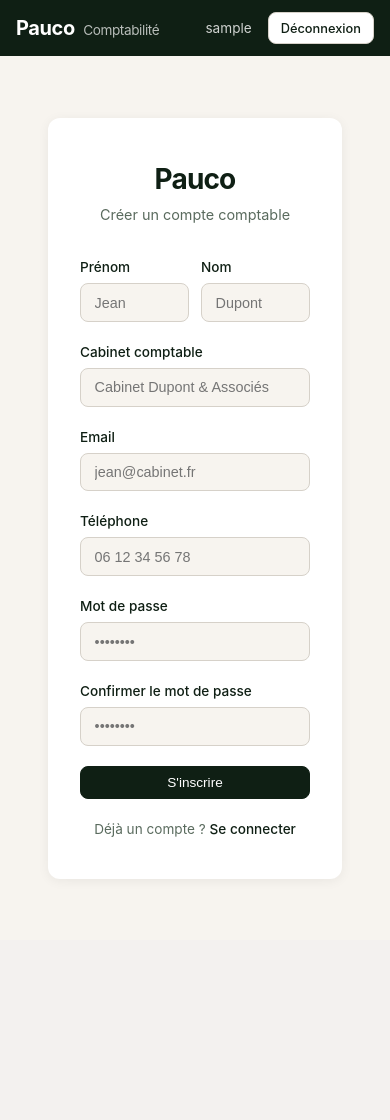
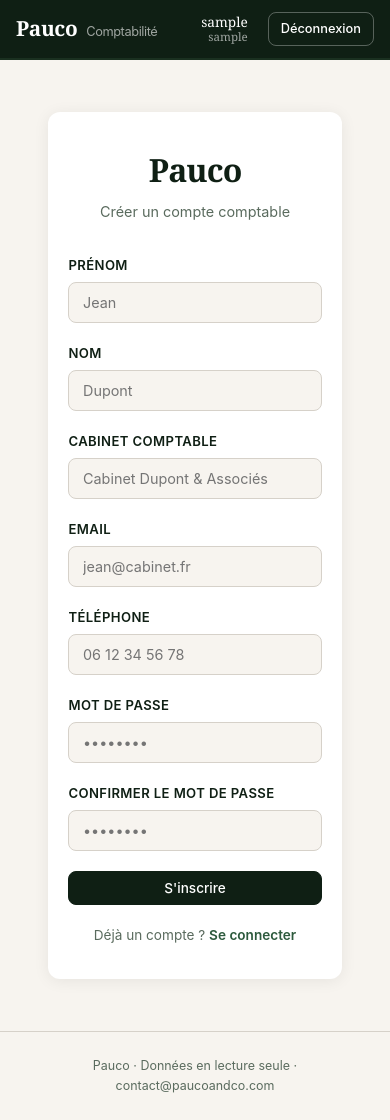
Before and after one commit to PaucoFR/pauco-comptable, a Flask app: page /inscription in a window 390 px wide. Before the commit the page ends 879 px from the top, so only its background shows below. Run offline with Flask 3, Linux system fonts and the light colour scheme; the visitor is signed in with stand-in values (Sample User, id 1).

Commit message:
security+design: audit complet interface comptable
SECURITE:
- SECRET_KEY obligatoire (crash si absente, plus de fallback hardcodé)
- Session expire après 8h (PERMANENT_SESSION_LIFETIME)
- Cookies: HttpOnly + SameSite=Lax + Secure en prod
- Sanitize toutes les formulas Airtable (anti-injection apostrophe)
- Validation email regex + mot de passe min 8 chars sur inscription
- Statut != actif bloqué au login (déjà en place, vérifié)
- Toutes routes protégées @login_required sauf /health, /login, /inscription
- Accès restaurant filtré par Restaurants_IDs du comptable

DESIGN:
- Police Georgia pour titres et valeurs (charte Pauco)
- Sans-serif pour UI (labels, boutons, inputs)
- Footer: "Pauco · Données en lecture seule · contact@paucoandco.com"
- Navbar: nom du comptable + cabinet affiché
- Dashboard: cards avec ville + formatage montants espaces
- Bouton export CSV vert nuit bien visible (btn-export)
- Tableau dépenses détaillé dans vue restaurant
- Responsive amélioré (mobile 480px + tablette 768px)
- Hover cards avec translateY + ombre

Co-Authored-By: Claude Opus 4.6 (1M context) <noreply@anthropic.com>

```diff
--- a/app.py
+++ b/app.py
@@ -1,4 +1,5 @@
 import os
+import re
 import functools
 import csv
 import io
@@ -16,7 +17,11 @@ from dotenv import load_dotenv
 load_dotenv()
 
 app = Flask(__name__)
-app.secret_key = os.environ.get("SECRET_KEY", "pauco-comptable-secret-key-change-me")
+app.secret_key = os.environ["SECRET_KEY"]
+app.config["SESSION_COOKIE_HTTPONLY"] = True
+app.config["SESSION_COOKIE_SAMESITE"] = "Lax"
+app.config["SESSION_COOKIE_SECURE"] = os.environ.get("FLASK_ENV") == "production"
+app.config["PERMANENT_SESSION_LIFETIME"] = timedelta(hours=8)
 
 # Airtable config
 AIRTABLE_TOKEN = os.environ.get("AIRTABLE_TOKEN", "")
@@ -29,6 +34,12 @@ api = Api(AIRTABLE_TOKEN)
 
 def get_table(table_name):
     return api.table(BASE_ID, table_name)
+
+
+# ── Security helpers ────────────────────────────────────────────
+def sanitize_for_formula(value):
+    """Escape single quotes to prevent Airtable formula injection."""
+    return value.replace("'", "\\'")
 
 
 # ── Auth decorator ──────────────────────────────────────────────
@@ -45,7 +56,8 @@ def login_required(f):
 def get_restaurants_for_comptable(comptable_email):
     """Get restaurants assigned to this accountant."""
     table = get_table("Comptables")
-    records = table.all(formula=f"{{Email}} = '{comptable_email}'")
+    safe_email = sanitize_for_formula(comptable_email)
+    records = table.all(formula=f"{{Email}} = '{safe_email}'")
     if not records:
         return []
     comptable = records[0]["fields"]
@@ -68,7 +80,8 @@ def get_depenses(restaurant_id, months=1):
     """Get expenses for a restaurant over the last N months."""
     table = get_table("Dépenses")
     date_limit = (datetime.now() - timedelta(days=30 * months)).strftime("%Y-%m-%d")
-    formula = f"AND({{Restaurant}} = '{restaurant_id}', {{Date}} >= '{date_limit}')"
+    safe_id = sanitize_for_formula(restaurant_id)
+    formula = f"AND({{Restaurant}} = '{safe_id}', {{Date}} >= '{date_limit}')"
     try:
         return table.all(formula=formula)
     except Exception:
@@ -79,7 +92,8 @@ def get_revenus(restaurant_id, months=1):
     """Get revenue for a restaurant over the last N months."""
     table = get_table("Revenus")
     date_limit = (datetime.now() - timedelta(days=30 * months)).strftime("%Y-%m-%d")
-    formula = f"AND({{Restaurant}} = '{restaurant_id}', {{Date}} >= '{date_limit}')"
+    safe_id = sanitize_for_formula(restaurant_id)
+    formula = f"AND({{Restaurant}} = '{safe_id}', {{Date}} >= '{date_limit}')"
     try:
         return table.all(formula=formula)
     except Exception:
@@ -96,7 +110,6 @@ def compute_monthly_ca(revenus_records):
         if date_str:
             key = date_str[:7]  # YYYY-MM
             monthly[key] = monthly.get(key, 0) + montant
-    # Sort by month
     return dict(sorted(monthly.items()))
 
 
@@ -109,6 +122,21 @@ def compute_depenses_by_category(depenses_records):
         montant = fields.get("Montant", 0)
         categories[cat] = categories.get(cat, 0) + montant
     return dict(sorted(categories.items()))
+
+
+def get_depenses_list(depenses_records):
+    """Return flat list of expenses for table display."""
+    rows = []
+    for rec in depenses_records:
+        f = rec["fields"]
+        rows.append({
+            "date": f.get("Date", ""),
+            "categorie": f.get("Catégorie", "Autre"),
+            "description": f.get("Description", ""),
+            "montant": f.get("Montant", 0),
+        })
+    rows.sort(key=lambda x: x["date"], reverse=True)
+    return rows
 
 
 # ── Telegram ────────────────────────────────────────────────────
@@ -147,10 +175,18 @@ def inscription():
             flash("Les mots de passe ne correspondent pas.", "error")
             return render_template("inscription.html")
 
-        # Check if email already exists
+        if len(password) < 8:
+            flash("Le mot de passe doit contenir au moins 8 caractères.", "error")
+            return render_template("inscription.html")
+
+        if not re.match(r"^[^@\s]+@[^@\s]+\.[^@\s]+$", email):
+            flash("Adresse email invalide.", "error")
+            return render_template("inscription.html")
+
         table = get_table("Comptables")
         try:
-            existing = table.all(formula=f"{{Email}} = '{email}'")
+            safe_email = sanitize_for_formula(email)
+            existing = table.all(formula=f"{{Email}} = '{safe_email}'")
             if existing:
                 flash("Un compte avec cet email existe déjà.", "error")
                 return render_template("inscription.html")
@@ -158,7 +194,6 @@ def inscription():
             flash("Erreur de connexion à la base de données.", "error")
             return render_template("inscription.html")
 
-        # Create record in Airtable
         try:
             table.create({
                 "Prenom": prenom,
@@ -174,7 +209,6 @@ def inscription():
             flash("Erreur lors de la création du compte.", "error")
             return render_template("inscription.html")
 
-        # Notify Telegram
         send_telegram(f"Nouveau comptable inscrit : {prenom} {nom} — {cabinet} — {email}")
 
         flash("Votre demande est en cours de validation. Vous recevrez un email sous 24h.", "success")
@@ -202,7 +236,8 @@ def login():
 
         table = get_table("Comptables")
         try:
-            records = table.all(formula=f"{{Email}} = '{email}'")
+            safe_email = sanitize_for_formula(email)
+            records = table.all(formula=f"{{Email}} = '{safe_email}'")
         except Exception:
             flash("Erreur de connexion à la base de données.", "error")
             return render_template("login.html")
@@ -223,8 +258,10 @@ def login():
             flash("Votre compte est en attente de validation.", "error")
             return render_template("login.html")
 
+        session.permanent = True
         session["user_email"] = email
         session["user_name"] = comptable.get("Nom", email)
+        session["user_cabinet"] = comptable.get("Cabinet", "")
         return redirect(url_for("dashboard"))
 
     return render_template("login.html")
@@ -246,6 +283,7 @@ def dashboard():
         fields = resto["fields"]
         resto_id = resto["id"]
         name = fields.get("Nom", "Restaurant")
+        ville = fields.get("Ville", "")
 
         revenus = get_revenus(resto_id, months=1)
         depenses = get_depenses(resto_id, months=1)
@@ -257,6 +295,7 @@ def dashboard():
         cards.append({
             "id": resto_id,
             "nom": name,
+            "ville": ville,
             "ca": ca,
             "resultat": resultat,
             "nb_depenses": len(depenses),
@@ -268,7 +307,6 @@ def dashboard():
 @app.route("/restaurant/<resto_id>")
 @login_required
 def restaurant_view(resto_id):
-    # Verify access
     restaurants = get_restaurants_for_comptable(session["user_email"])
     resto_ids = [r["id"] for r in restaurants]
     if resto_id not in resto_ids:
@@ -285,12 +323,12 @@ def restaurant_view(resto_id):
     fields = resto["fields"]
     name = fields.get("Nom", "Restaurant")
 
-    # 12 months data
     revenus_12m = get_revenus(resto_id, months=12)
     depenses_12m = get_depenses(resto_id, months=12)
 
     monthly_ca = compute_monthly_ca(revenus_12m)
     depenses_by_cat = compute_depenses_by_category(depenses_12m)
+    depenses_table = get_depenses_list(depenses_12m)
 
     total_ca = sum(monthly_ca.values())
     total_depenses = sum(depenses_by_cat.values())
@@ -307,6 +345,7 @@ def restaurant_view(resto_id):
         resto_id=resto_id,
         monthly_ca=monthly_ca,
         depenses_by_cat=depenses_by_cat,
+        depenses_table=depenses_table,
         total_ca=total_ca,
         total_depenses=total_depenses,
         ratio_food=ratio_food,
@@ -317,7 +356,6 @@ def restaurant_view(resto_id):
 @app.route("/restaurant/<resto_id>/export")
 @login_required
 def export_csv(resto_id):
-    # Verify access
     restaurants = get_restaurants_for_comptable(session["user_email"])
     resto_ids = [r["id"] for r in restaurants]
     if resto_id not in resto_ids:
--- a/static/style.css
+++ b/static/style.css
@@ -15,11 +15,24 @@
 *, *::before, *::after { box-sizing: border-box; margin: 0; padding: 0; }
 
 body {
-    font-family: -apple-system, BlinkMacSystemFont, 'Segoe UI', Roboto, sans-serif;
+    font-family: Georgia, 'Times New Roman', serif;
     background: var(--bg);
     color: var(--fg);
-    line-height: 1.5;
+    line-height: 1.6;
     min-height: 100vh;
+    display: flex;
+    flex-direction: column;
+}
+
+main.container { flex: 1; }
+
+/* ── Typography ───────────────────────────────────────── */
+h1, h2, h3, .nav-brand a, .kpi-value, .metric-value {
+    font-family: Georgia, 'Times New Roman', serif;
+}
+
+label, .btn, input, .metric-label, .kpi-label, .nav-user, .nav-sub, .text-muted, .flash, .login-footer, .back-link, .empty-state, table {
+    font-family: -apple-system, BlinkMacSystemFont, 'Segoe UI', Roboto, sans-serif;
 }
 
 /* ── Navbar ───────────────────────────────────────────── */
@@ -30,32 +43,45 @@ body {
     padding: 0.75rem 2rem;
     background: var(--green);
     color: #fff;
+    border-bottom: 2px solid #1a3020;
 }
 
 .nav-brand a {
     color: #fff;
     text-decoration: none;
-    font-size: 1.25rem;
+    font-size: 1.3rem;
     font-weight: 700;
     letter-spacing: -0.02em;
 }
 
 .nav-sub {
     font-weight: 400;
-    opacity: 0.7;
-    font-size: 0.85rem;
+    opacity: 0.6;
+    font-size: 0.8rem;
     margin-left: 0.25rem;
 }
 
 .nav-right {
     display: flex;
     align-items: center;
-    gap: 1rem;
+    gap: 1.25rem;
 }
 
-.nav-user {
+.nav-user-info {
+    text-align: right;
+    line-height: 1.3;
+}
+
+.nav-user-name {
     font-size: 0.85rem;
-    opacity: 0.8;
+    font-weight: 500;
+    color: #fff;
+}
+
+.nav-user-cabinet {
+    font-size: 0.72rem;
+    opacity: 0.6;
+    color: #fff;
 }
 
 /* ── Container ────────────────────────────────────────── */
@@ -96,6 +122,31 @@ body {
     border-color: var(--green-light);
 }
 
+.btn-export {
+    background: var(--green);
+    color: #fff;
+    border-color: var(--green);
+    padding: 0.55rem 1.5rem;
+    font-size: 0.85rem;
+    font-weight: 600;
+}
+
+.btn-export:hover {
+    background: var(--green-light);
+    border-color: var(--green-light);
+}
+
+.btn-outline {
+    background: transparent;
+    color: #fff;
+    border: 1px solid rgba(255,255,255,0.3);
+}
+
+.btn-outline:hover {
+    background: rgba(255,255,255,0.1);
+    border-color: rgba(255,255,255,0.6);
+}
+
 .btn-sm { padding: 0.35rem 0.75rem; font-size: 0.8rem; }
 .btn-full { width: 100%; text-align: center; }
 
@@ -123,11 +174,11 @@ body {
 
 .login-card {
     width: 100%;
-    max-width: 400px;
+    max-width: 420px;
     background: var(--card-bg);
     border-radius: 12px;
     padding: 2.5rem 2rem;
-    box-shadow: 0 2px 12px rgba(0,0,0,0.06);
+    box-shadow: 0 2px 16px rgba(0,0,0,0.07);
 }
 
 .login-header {
@@ -136,7 +187,7 @@ body {
 }
 
 .login-header h1 {
-    font-size: 1.75rem;
+    font-size: 2rem;
     font-weight: 700;
     color: var(--green);
     letter-spacing: -0.03em;
@@ -145,7 +196,8 @@ body {
 .login-subtitle {
     color: var(--fg-muted);
     font-size: 0.9rem;
-    margin-top: 0.25rem;
+    margin-top: 0.35rem;
+    font-family: -apple-system, BlinkMacSystemFont, 'Segoe UI', Roboto, sans-serif;
 }
 
 .form-row {
@@ -163,9 +215,9 @@ body {
 }
 
 .login-footer a {
-    color: var(--green);
+    color: var(--green-light);
     text-decoration: none;
-    font-weight: 500;
+    font-weight: 600;
 }
 
 .login-footer a:hover { text-decoration: underline; }
@@ -176,26 +228,30 @@ body {
 
 .form-group label {
     display: block;
-    font-size: 0.85rem;
-    font-weight: 500;
+    font-size: 0.82rem;
+    font-weight: 600;
     margin-bottom: 0.35rem;
     color: var(--fg);
+    text-transform: uppercase;
+    letter-spacing: 0.03em;
 }
 
 .form-group input {
     width: 100%;
-    padding: 0.65rem 0.85rem;
+    padding: 0.7rem 0.85rem;
     border: 1px solid var(--border);
     border-radius: var(--radius);
     font-size: 0.9rem;
+    font-family: -apple-system, BlinkMacSystemFont, 'Segoe UI', Roboto, sans-serif;
     background: var(--bg);
     color: var(--fg);
-    transition: border-color 0.15s;
+    transition: border-color 0.15s, box-shadow 0.15s;
 }
 
 .form-group input:focus {
     outline: none;
     border-color: var(--green);
+    box-shadow: 0 0 0 2px rgba(15, 31, 20, 0.08);
 }
 
 /* ── Page header ──────────────────────────────────────── */
@@ -335,10 +470,40 @@ body {
     color: var(--fg-muted);
 }
 
+/* ── Footer ───────────────────────────────────────────── */
+.site-footer {
+    text-align: center;
+    padding: 1.5rem 2rem;
+    font-size: 0.78rem;
+    color: var(--fg-muted);
+    border-top: 1px solid var(--border);
+    font-family: -apple-system, BlinkMacSystemFont, 'Segoe UI', Roboto, sans-serif;
+}
+
+.site-footer a {
+    color: var(--fg-muted);
+    text-decoration: none;
+}
+
+.site-footer a:hover {
+    color: var(--fg);
+}
+
 /* ── Responsive ───────────────────────────────────────── */
 @media (max-width: 768px) {
     .navbar { padding: 0.75rem 1rem; }
     .container { padding: 1.25rem 1rem; }
     .charts-grid { grid-template-columns: 1fr; }
     .card-metrics { flex-direction: column; gap: 0.5rem; }
+    .kpi-row { grid-template-columns: 1fr 1fr; }
+    .form-row { flex-direction: column; gap: 0; }
+    .page-header { flex-direction: column; align-items: flex-start; }
+    .data-table { font-size: 0.82rem; }
+    .data-table th, .data-table td { padding: 0.55rem 0.65rem; }
 }
+
+@media (max-width: 480px) {
+    .kpi-row { grid-template-columns: 1fr; }
+    .card-grid { grid-template-columns: 1fr; }
+    .login-card { padding: 2rem 1.25rem; }
+}
--- a/templates/base.html
+++ b/templates/base.html
@@ -14,8 +14,13 @@
             <a href="{{ url_for('dashboard') }}">Pauco <span class="nav-sub">Comptabilité</span></a>
         </div>
         <div class="nav-right">
-            <span class="nav-user">{{ session.get('user_name', '') }}</span>
-            <a href="{{ url_for('logout') }}" class="btn btn-sm">Déconnexion</a>
+            <div class="nav-user-info">
+                <div class="nav-user-name">{{ session.get('user_name', '') }}</div>
+                {% if session.get('user_cabinet') %}
+                <div class="nav-user-cabinet">{{ session.get('user_cabinet') }}</div>
+                {% endif %}
+            </div>
+            <a href="{{ url_for('logout') }}" class="btn btn-sm btn-outline">Déconnexion</a>
         </div>
     </nav>
     {% endif %}
@@ -34,6 +39,10 @@
         {% block content %}{% endblock %}
     </main>
 
+    <footer class="site-footer">
+        Pauco &middot; Données en lecture seule &middot; <a href="mailto:contact@paucoandco.com">contact@paucoandco.com</a>
+    </footer>
+
     {% block scripts %}{% endblock %}
 </body>
 </html>
```
Also changed, not shown: other parts of static/style.css (+98 -19 lines), templates/dashboard.html (+6 -3 lines), templates/restaurant.html (+44 -7 lines).
